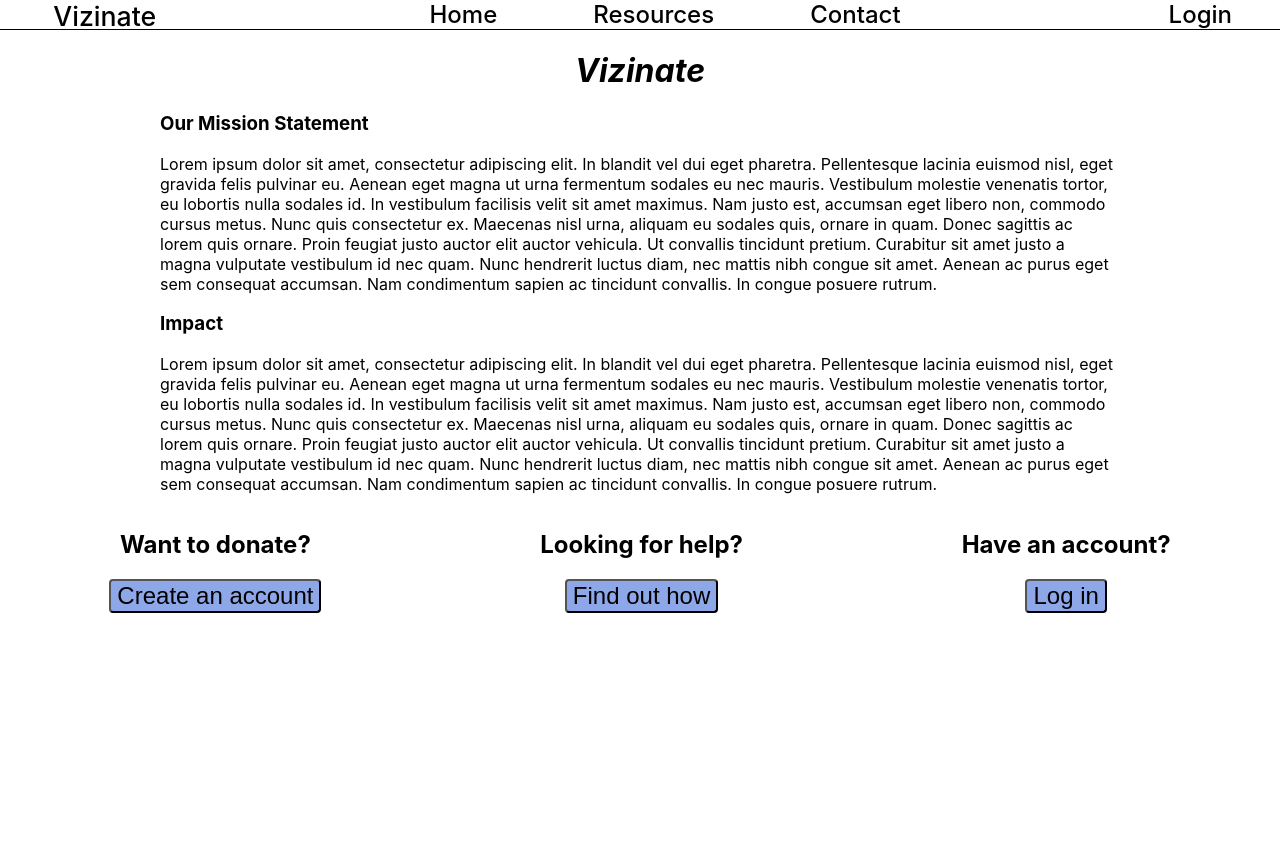
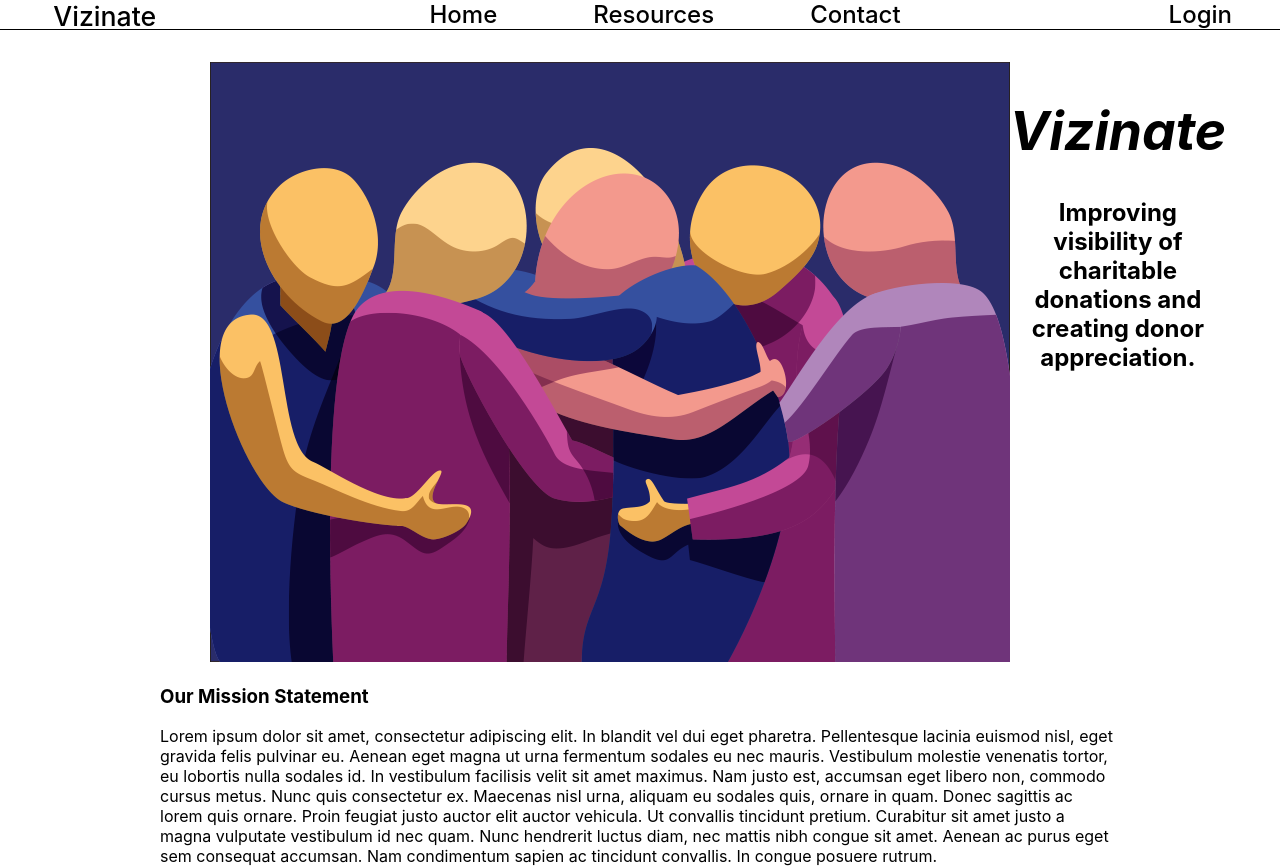
Before and after one commit to Spyispie120/ImpactInnovationChallenge, a React (Create React App) app: page / in a window 1280 px wide. Shown: the top 868 px of the page. Before the commit the page ends 800 px from the top, so only its background shows below. Built offline with nearby package versions, Linux system fonts and the light colour scheme.

Commit message:
restyle homepage

```diff
--- a/src/Home.js
+++ b/src/Home.js
@@ -1,11 +1,22 @@
 import React, {Component} from 'react';
 import './css/Home.css';
+import GroupHug from "./image/grouphug.png";
 
 export default class Home extends Component {
     render() {
         return (
             <div id="home">
-                <h1 id="title"><i>Vizinate</i></h1>
+                <div id="wrapper">
+                <div id="header">
+                    <div>
+                        <img src={GroupHug} alt="grouphug" id="group_hug"/>
+                    </div>
+                    <div>
+                        <h1 id="title"><i>Vizinate</i></h1>
+                        <h2> Improving visibility of charitable donations and creating donor appreciation.</h2>
+                    </div>
+
+                </div>
                 <div id="mission_statement">
                     <h3>Our Mission Statement</h3>
                     <p>Lorem ipsum dolor sit amet, consectetur adipiscing elit. In blandit vel dui eget pharetra.
@@ -50,6 +61,8 @@ export default class Home extends Component {
                         <button>Log in</button>
                     </div>
                 </div>
+                </div>
+
             </div>
         );
     }
--- a/src/css/Home.css
+++ b/src/css/Home.css
@@ -1,3 +1,7 @@
+#wrapper {
+    margin-bottom: 20px;
+}
+
 #mission_statement {
     max-width: 75%;
     text-align: left;
@@ -12,3 +16,17 @@
     flex-wrap: wrap;
     justify-content: space-around;
 }
+
+#header {
+    display: flex;
+    max-width: 75%;
+    padding-top: 2em;
+    /* border: 1px red solid; */
+    justify-content: space-around;
+}
+
+#header #title{
+    /* display: inline; */
+    font-size: 40pt;
+
+}
--- a/src/css/Navigation.css
+++ b/src/css/Navigation.css
@@ -1,5 +1,6 @@
 #nav_wrapper {
   border-bottom: 1px black solid;
+  /* padding-bottom: 10px; */
 }
 
 #nav_wrapper a {
```
